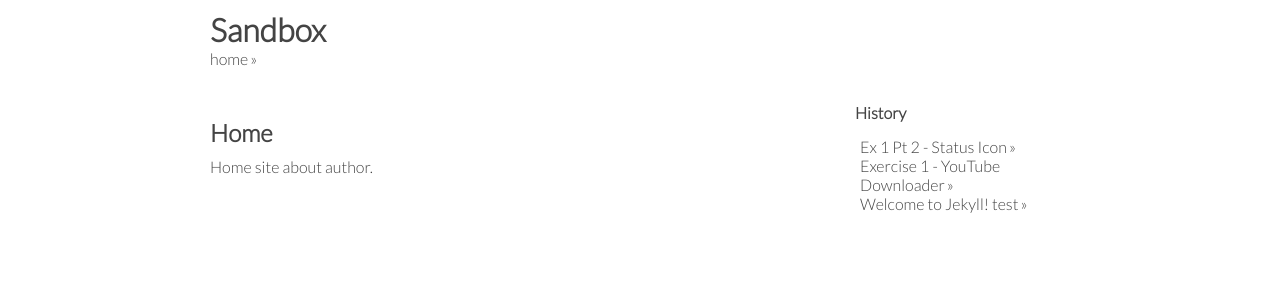
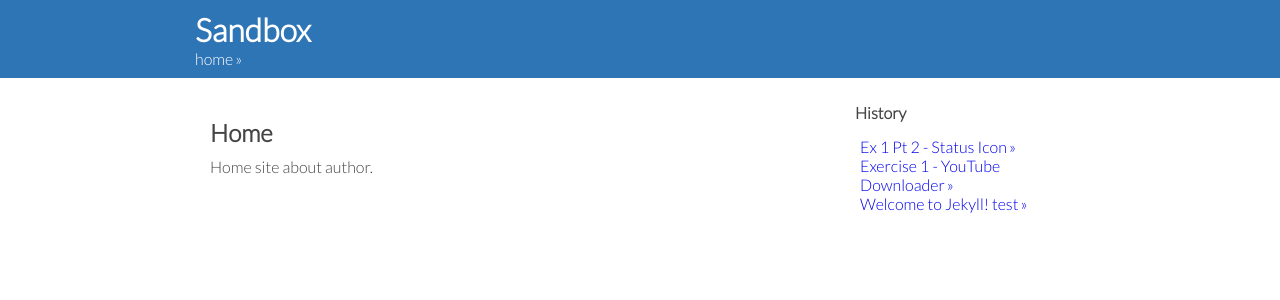
Before and after one commit to urobor/urobor.github.io, a Jekyll site: the page built from index.html, in a window 1280 px wide. Shown: the top 300 px of the page. Built offline with Jekyll 4.4.1, drawn with Linux system fonts in a browser that asks for light colours; Markdown is read by kramdown in place of the engine named in the settings.

Commit message:
layout proposal

```diff
--- a/_layouts/main.html
+++ b/_layouts/main.html
@@ -6,10 +6,13 @@
     </head>
     <body>
         <header>
+            <div class="center">
                 <h1> Sandbox </h1>
                 <a href="/index.html">home</a>
+            </div>
         </header>
 
+        <div class="center">
             <aside id="history-menu">
                 <h4> History </h4>
                 <div id="history-scroll-list">
@@ -21,7 +24,8 @@
                 </div>
                 <div id="history-scroll-bottom"/>
                 </aside>
-        <div id="article-shadow">
+            </div>
+        <div class="center">
             <article>
                 {{ content }}
             </article>
--- a/css/skeleton.css
+++ b/css/skeleton.css
@@ -37,15 +37,22 @@ div#history-scroll-bottom {
 
 
 * {
-font-family: 'Lato', sans-serif;
 margin: 0;
 padding: 0;
+}
+
+html {
+font-family: 'Lato', sans-serif;
 color: #444;
 }
-
-body {
+.center {
     width: 900px;
     margin: 0 auto;
+}
+
+header, header a {
+    background: #2E75B6;
+    color: white;
 }
 
 body header, body aside h4 {
@@ -73,11 +80,9 @@ body footer {
     float: right;
 }
 
-#article-shadow {
-    margin-right: 270px;
-}
 
 article {
+    margin-right: 270px;
     padding: 20px;
     margin-bottom: 50px;
 }
```
Lines whose indentation alone changed are shown as unchanged.
